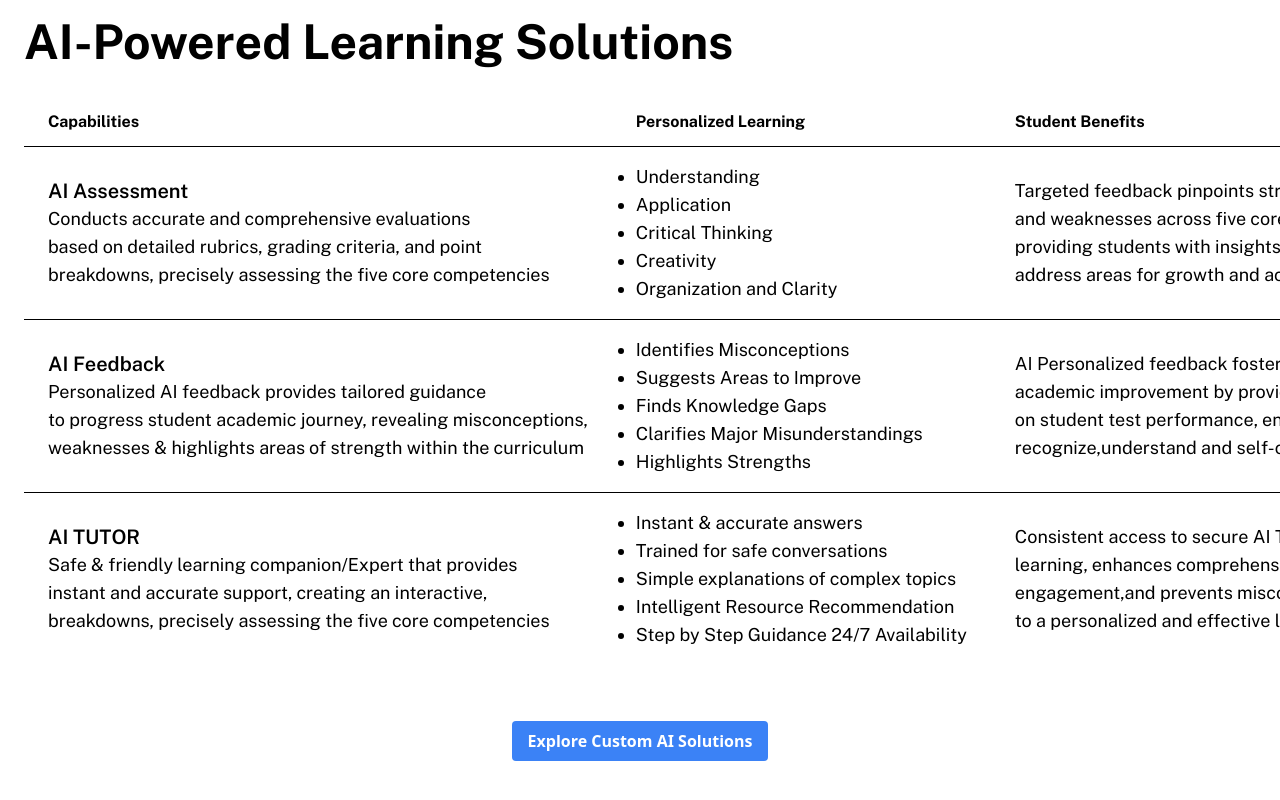
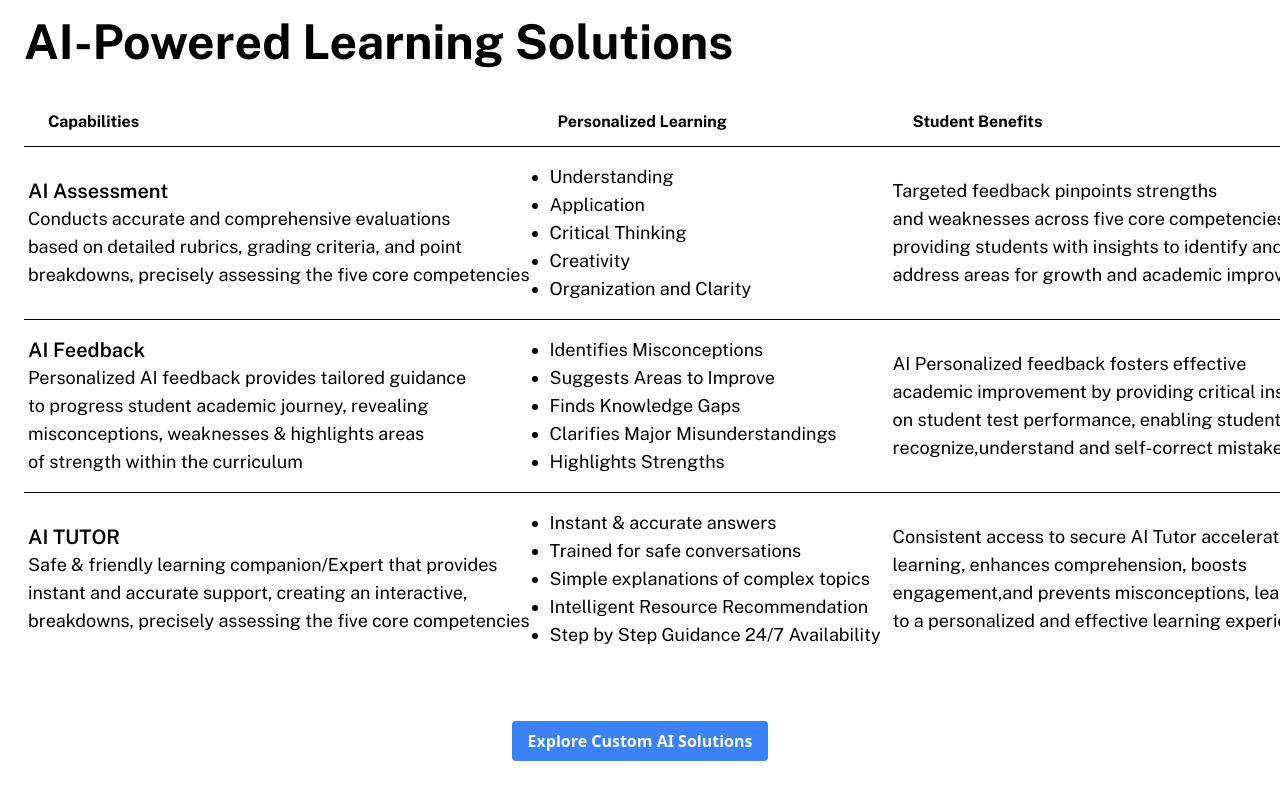
Before and after one commit to Cosmic-Clank/nexgen, a website: page public/ai.html in a window 1280 px wide. Shown: the part 3543-4343 px from the top of the page. Drawn offline with nearby package versions, Linux system fonts and the light colour scheme; a web font is replaced by a local one.

Commit message:
fixed: some table sizing stuff

```diff
--- a/public/ai.html
+++ b/public/ai.html
@@ -320,14 +320,14 @@
                     </thead>
                     <tbody>
                         <tr class="bg-white border-t border-black">
-                            <td class="px-6 py-4 whitespace-nowrap">
+                            <td class="px-1 py-4 whitespace-nowrap">
                                 <h3 class="text-xl font-semibold">AI Assessment</h3>
                                 <p class="text-lg">Conducts accurate and comprehensive evaluations<br>based on detailed
                                     rubrics, grading criteria, and point<br>
                                     breakdowns, precisely assessing the five core competencies
                                 </p>
                             </td>
-                            <td class="px-6 py-4">
+                            <td class="pl-4 pr-2 py-4">
                                 <ul class="text-lg list-disc whitespace-nowrap">
                                     <li>Understanding</li>
                                     <li>Application</li>
@@ -336,21 +336,21 @@
                                     <li>Organization and Clarity</li>
                                 </ul>
                             </td>
-                            <td class="text-lg px-6 py-4 whitespace-nowrap">
+                            <td class="text-lg px-1 py-4 whitespace-nowrap">
                                 Targeted feedback pinpoints strengths<br> and weaknesses across
                                 five core competencies,<br>providing students with insights to identify
                                 and<br>address areas for growth and academic improvement
                             </td>
                         </tr>
                         <tr class="bg-white border-t border-black">
-                            <td class="px-6 py-4 whitespace-nowrap">
+                            <td class="px-1 py-4 whitespace-nowrap">
                                 <h3 class="text-xl font-semibold">AI Feedback</h3>
                                 <p class="text-lg">Personalized AI feedback provides tailored guidance<br>
-                                    to progress student academic journey, revealing misconceptions,<br>
-                                    weaknesses & highlights areas of strength within the curriculum
+                                    to progress student academic journey, revealing<br> misconceptions,
+                                    weaknesses & highlights areas<br> of strength within the curriculum
                                 </p>
                             </td>
-                            <td class="px-6 py-4">
+                            <td class="pl-4 pr-2 py-4">
                                 <ul class="text-lg list-disc whitespace-nowrap">
                                     <li>Identifies Misconceptions</li>
                                     <li>Suggests Areas to Improve</li>
@@ -359,21 +359,21 @@
                                     <li>Highlights Strengths</li>
                                 </ul>
                             </td>
-                            <td class="text-lg px-6 py-4 whitespace-nowrap">
+                            <td class="text-lg px-1 py-4 whitespace-nowrap">
                                 AI Personalized feedback fosters effective<br>academic
                                 improvement by providing critical insights<br>on student test performance,
                                 enabling students to<br> recognize,understand and self-correct mistakes
                             </td>
                         </tr>
                         <tr class="bg-white border-t border-black">
-                            <td class="px-6 py-4 whitespace-nowrap">
+                            <td class="px-1 py-4 whitespace-nowrap">
                                 <h3 class="text-xl font-semibold">AI TUTOR</h3>
                                 <p class="text-lg">Safe & friendly learning companion/Expert that provides<br>
                                     instant and accurate support, creating an interactive,<br>
                                     breakdowns, precisely assessing the five core competencies
                                 </p>
                             </td>
-                            <td class="px-6 py-4">
+                            <td class="pl-4 pr-2 py-4">
                                 <ul class="text-lg list-disc whitespace-nowrap">
                                     <li>Instant & accurate answers</li>
                                     <li>Trained for safe conversations </li>
@@ -382,7 +382,7 @@
                                     <li>Step by Step Guidance 24/7 Availability </li>
                                 </ul>
                             </td>
-                            <td class="text-lg px-6 py-4 whitespace-nowrap">
+                            <td class="text-lg px-1 py-4 whitespace-nowrap">
                                 Consistent access to secure AI Tutor accelerates<br>learning,
                                 enhances comprehension, boosts<br>engagement,and prevents
                                 misconceptions, leading<br>to a personalized and effective learning experience
```
Also changed, not shown: public/styles.css.
